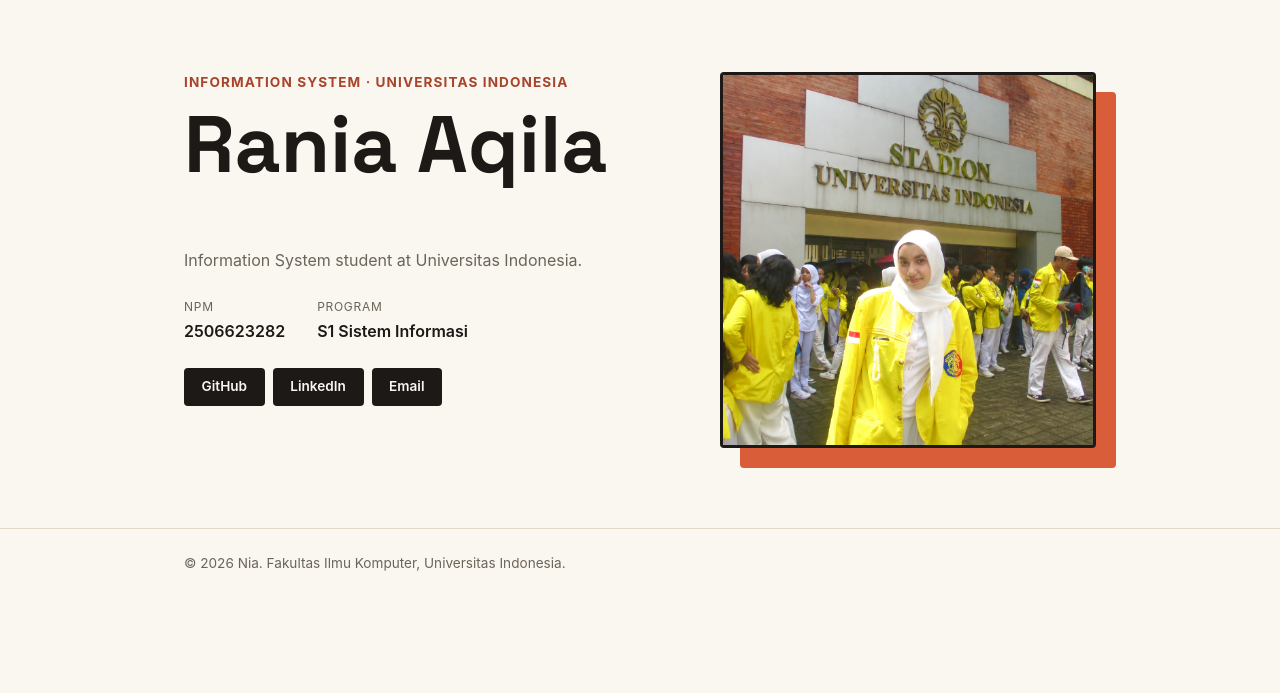
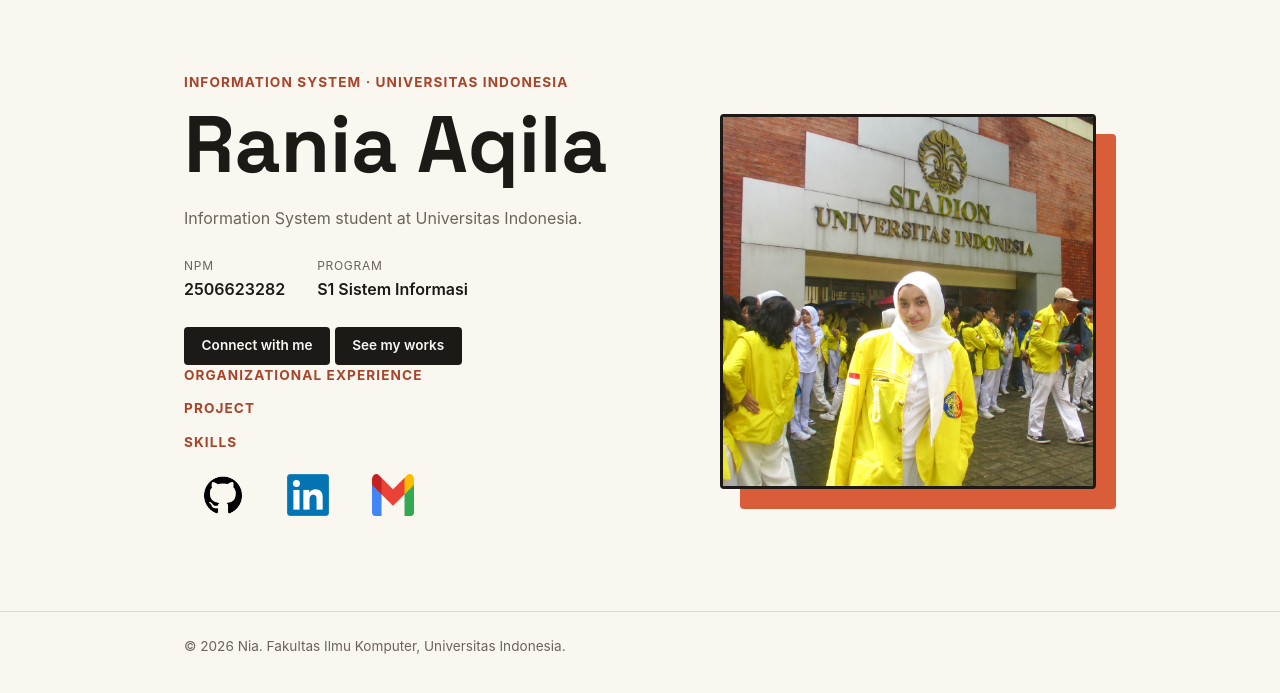
Before and after one commit to niaishere-code/myportofolio, a Django app: page / in a window 1280 px wide. Shown: the part 74-767 px from the top of the page. Run offline with Django 5.2, Linux system fonts and the light colour scheme.

Commit message:
Update Static File

```diff
--- a/portofolio/settings.py
+++ b/portofolio/settings.py
@@ -47,6 +47,7 @@ INSTALLED_APPS = [
 
 MIDDLEWARE = [
     'django.middleware.security.SecurityMiddleware',
+    'whitenoise.middleware.WhiteNoiseMiddleware',
     'django.contrib.sessions.middleware.SessionMiddleware',
     'django.middleware.common.CommonMiddleware',
     'django.middleware.csrf.CsrfViewMiddleware',
@@ -138,6 +139,8 @@ USE_TZ = True
 
 STATIC_URL = 'static/'
 STATICFILES_DIRS = [BASE_DIR / 'static']
+STATIC_ROOT = BASE_DIR / 'staticfiles'
+WHITENOISE_USE_FINDERS = True
 
 # Default primary key field type
 # https://docs.djangoproject.com/en/5.2/ref/settings/#default-auto-field
--- a/static/css/style.css
+++ b/static/css/style.css
@@ -130,11 +130,32 @@ h1, .brand {
     font-size: 0.85rem;
     font-weight: 600;
     text-decoration: none;
+    /* color: var(--paper);
+    background-color: var(--ink); */
+    /* border-radius: var(--radius); */
+    padding: 0.5rem 1.1rem;
+    transition: background-color 0.2s ease;
+}
+
+.recap {
+    display: inline-block;
+    font-size: 0.85rem;
+    font-weight: 600;
+    text-decoration: none;
     color: var(--paper);
     background-color: var(--ink);
     border-radius: var(--radius);
     padding: 0.5rem 1.1rem;
     transition: background-color 0.2s ease;
+}
+
+.subtitle{
+    font-size: 0.85rem;
+    letter-spacing: 0.08em;
+    text-transform: uppercase;
+    color: var(--accent-dark);
+    font-weight: 700;
+    margin-bottom: 0.75rem;
 }
 
 .social-link:hover {
--- a/templates/index.html
+++ b/templates/index.html
@@ -42,10 +42,32 @@
                             <dd>S1 Sistem Informasi</dd>
                         </div>
                     </dl>
+                    <div>
+                        <h4 class="recap">Connect with me</h4>
+                        <h4 class="recap">See my works</h4>
+                    </div>
+                    <div>
+                        <p class="subtitle">Organizational Experience</p>
+                        <!-- some content -->
+                    </div>
+                    <div>
+                        <p class="subtitle">Project</p>
+                        <!-- some content -->
+                    </div>
+                    <div>
+                        <p class="subtitle">Skills</p>
+                        <!-- some content -->
+                    </div>
                     <div class="social-links">
-                        <a href="https://github.com/niaishere-code" class="social-link">GitHub</a>
-                        <a href="https://www.linkedin.com/in/rania-aqila/" class="social-link">LinkedIn</a>
-                        <a href="mailto:raniaaqila142@gmail.com" class="social-link">Email</a>
+                        <a href="https://github.com/niaishere-code" class="social-link">
+                            <img src="static/img/github-logo-png_seeklogo-304612.png" alt="Github" style="width:42px;height:42px;">
+                        </a>
+                        <a href="https://www.linkedin.com/in/rania-aqila/" class="social-link">
+                            <img src="static/img/LinkedIn_logo_initials.png" alt="LinkedIn" style="width:42px;height:42px;">
+                        </a>
+                        <a href="mailto:raniaaqila142@gmail.com" class="social-link">
+                            <img src="static/img/Gmail_icon_(2020).svg.webp" alt="Email" style="width:42px;height:42px;">
+                        </a>
                     </div>
                 </div>
             </div>
```
Also changed, not shown: static/img/Gmail_icon_(2020).svg.webp (added), static/img/LinkedIn_logo_initials.png (added), static/img/github-logo-png_seeklogo-304612.png (added).
